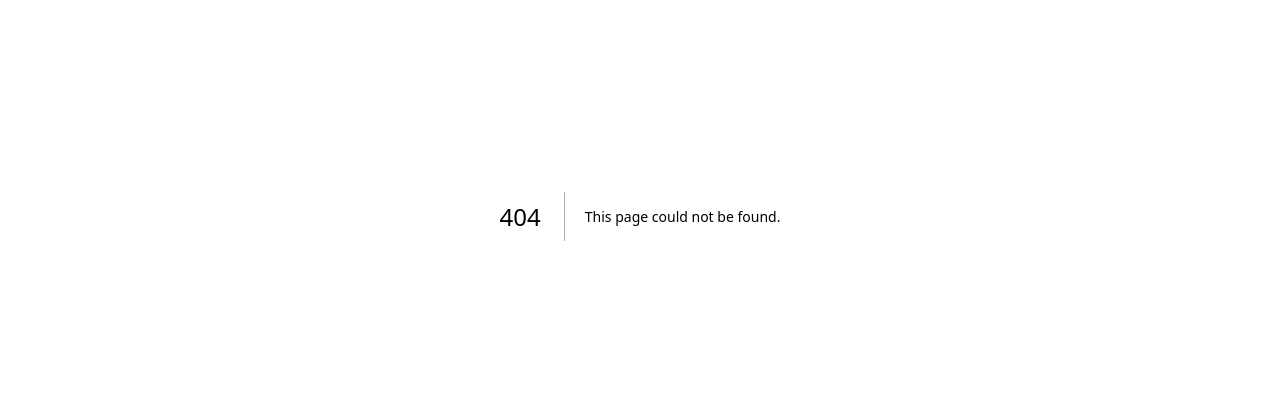
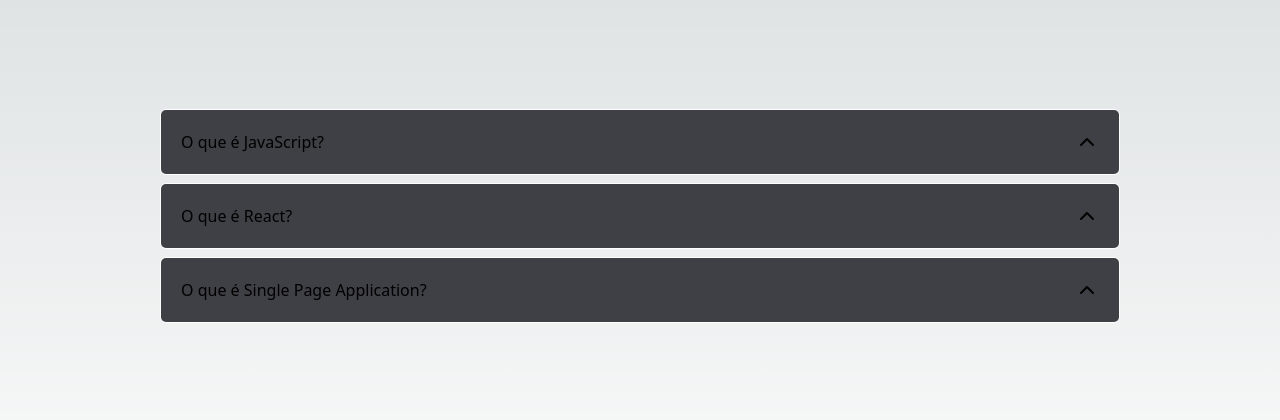
Before and after one commit to macindex/Intensivo-de-React-e-NextJS-2023, a Next.js app in the folder initial-app2/: page /conditional/faq in a window 1280 px wide. Before the commit this address had no page. Shown: the part 184-604 px from the top of the page. Built offline with nearby package versions, Linux system fonts and the light colour scheme.

Commit message:
conditional rendering

```diff
--- a/initial-app2/package.json
+++ b/initial-app2/package.json
@@ -9,6 +9,7 @@
     "lint": "next lint"
   },
   "dependencies": {
+    "@tabler/icons-react": "^2.18.0",
     "@types/node": "20.1.0",
     "@types/react": "18.2.6",
     "@types/react-dom": "18.2.4",
--- /dev/null
+++ b/initial-app2/src/components/conditional/Faq.tsx
@@ -0,0 +1,11 @@
+import Question from "./Question";
+
+export default function Faq(){
+    return (
+        <div className="flex flex-col gap-2 w-3/4">
+            <Question text="O que é JavaScript?" answer="JavaScript é uma linguagem de programação interpretada estruturada, de script em alto nível com tipagem dinâmica fraca e multiparadigma." />
+            <Question text="O que é React?" answer="O React é uma biblioteca front-end JavaScript de código aberto com foco em criar interfaces de usuário em páginas web." />
+            <Question text="O que é Single Page Application? " answer="Um aplicativo de página única é uma aplicação web ou site que consiste de uma única página web com o objetivo de fornecer uma experiência do usuário similar à de um aplicativo desktop." />
+        </div>
+    )
+}
--- /dev/null
+++ b/initial-app2/src/components/conditional/If.tsx
@@ -0,0 +1,13 @@
+
+interface IfProps{
+    teste: boolean
+    children: any
+}
+
+export default function If(props: IfProps){
+    if(props.teste){
+        return props.children
+    }else{
+        return null
+    }
+}
--- /dev/null
+++ b/initial-app2/src/components/conditional/IfElse.tsx
@@ -0,0 +1,13 @@
+
+interface IfElseProps{
+    teste: boolean
+    children: any
+}
+
+export default function IfElse(props: IfElseProps){
+    if(props.teste){
+        return props.children[0]
+    }else{
+        return props.children[1]
+    }
+}
--- /dev/null
+++ b/initial-app2/src/components/conditional/Question.tsx
@@ -0,0 +1,34 @@
+import { IconChevronDown, IconChevronUp } from "@tabler/icons-react";
+import { useState } from "react";
+import If from "./If";
+import IfElse from "./IfElse";
+
+interface QuestionProps{
+    text: string
+    answer: string
+}
+
+export default function Question(props: QuestionProps){
+const [ open, setOpen ] = useState<boolean>(false)
+const temp = <h1>Look its nice!</h1>
+
+    return (
+    <div className={`border border-white rounded-md overflow-hidden`}>
+      <div className="bg-zinc-700 p-5 cursor-pointer select-none flex justify-between" onClick={() => setOpen(!open)} >
+        <span>{props.text}</span>
+        {/* <IfElse teste={open} >
+            <IconChevronDown />
+            <IconChevronUp />
+        </IfElse> */}
+        {open ? <IconChevronDown /> : <IconChevronUp />}
+        </div>
+      {/* {open ? "Yes" : "No"} */}
+
+        <If teste={open}>
+        <div className="p-5">{props.answer} </div>
+        </If>
+
+
+    </div>
+  );
+}
--- /dev/null
+++ b/initial-app2/src/pages/conditional/faq.tsx
@@ -0,0 +1,9 @@
+import Faq from "@/components/conditional/Faq";
+
+export default function FaqPage(){
+    return (
+        <div className="flex justify-center items-center h-screen">
+            <Faq />
+        </div>
+    )
+}
```
Also changed, not shown: 1 other file (tests, documents, lock files or other folders).
